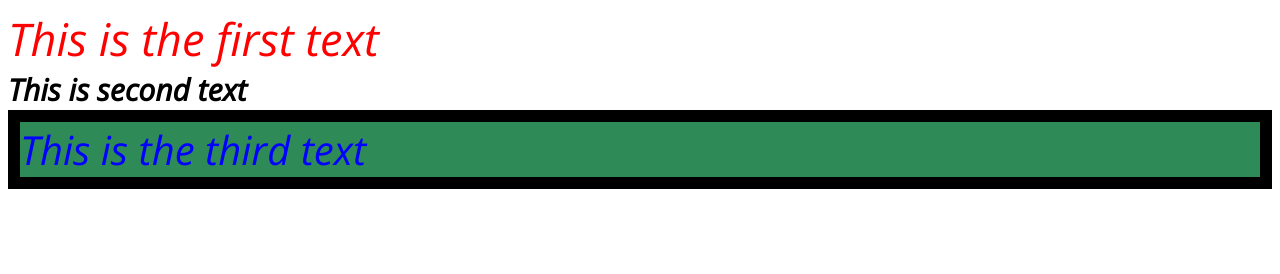
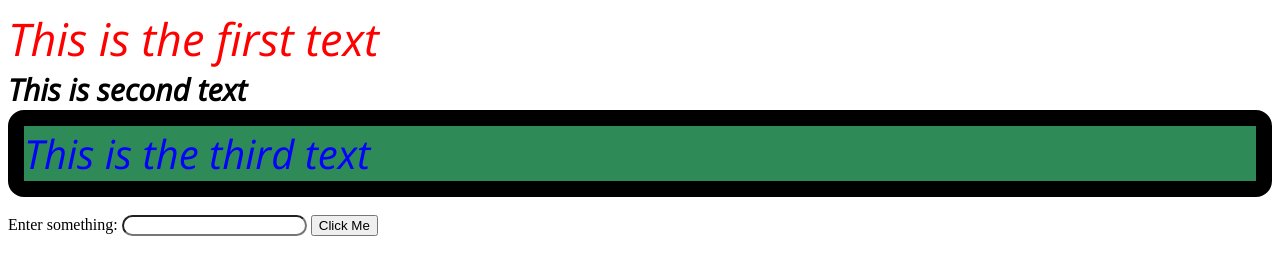
Before and after one commit to IronManCool001/JavaScript-HTML-CSS, a plain HTML site: page CSS PART-5(THE FONT-PROPERTY IN CSS)/index.html in a window 1280 px wide. Drawn offline with nearby package versions, Linux system fonts and the light colour scheme.

Commit message:
Add files via upload

```diff
--- a/CSS PART-5(THE FONT-PROPERTY IN CSS)/index.html
+++ b/CSS PART-5(THE FONT-PROPERTY IN CSS)/index.html
@@ -3,10 +3,19 @@
     <head>
         <title>DIFFERENT FONT PROPERTIES IN CSS</title>
         <link rel="stylesheet" href="style.css">
+        <script src="https://ajax.googleapis.com/ajax/libs/jquery/3.5.1/jquery.min.js"></script>
     </head>
     <body>
-        <div class="text" id="text1" class="text">This is the first text</div>
-        <div class="text" id="text2" class="text">This is second text</div>
-        <div class="text" id="text3" class="text">This is the third text</div>
+        <div class="text" id="text1">This is the first text</div>
+        <div class="text" id="text2">This is second text</div>
+        <div class="text" id="text3">This is the third text</div><br>
+        Enter something:
+        <input type="text">
+        <button id="btn">Click Me</button>
     </body>
+    <script>
+        $('#btn').click(function(){
+            window.location.href ="https://www.w3schools.com/jquery/jquery_get_started.asp";
+        })
+    </script>
 </html>
--- a/CSS PART-5(THE FONT-PROPERTY IN CSS)/style.css
+++ b/CSS PART-5(THE FONT-PROPERTY IN CSS)/style.css
@@ -1,7 +1,7 @@
 @import url('https://fonts.googleapis.com/css2?family=Open+Sans:ital,wght@1,300&display=swap');
 
 .text{
-    font-family: 'Open Sans', sans-serif;
+    font-family: 'Open Sans', sans-serif; /* This applies the font open-sans italic to every text grouped under the text class */
 }
 
 #text1{
@@ -11,7 +11,8 @@
 
 #text2{
     font-size: 30px;
-    font-weight: 1000;
+    font-weight: bold;
+    color: black;
 }
 
 #text3{
@@ -19,5 +20,10 @@
     color: blue;
     background-color: seagreen;
     margin : auto;
-    border: 12px solid black;
+    border: 16px solid black;
+    border-radius: 16px;;
 }
+
+input[type=text] {
+    border-radius: 12px;
+}
--- /dev/null
+++ b/CSS PART-6(star and body selector in css)/style.css
@@ -0,0 +1,8 @@
+*{
+    margin: 3px;
+    color: blue;
+}
+
+body {
+    background-color: brown;
+}
```
Also changed, not shown: CSS PART-6(star and body selector in css)/index.html (added, +11 -0 lines), 1 other file.
